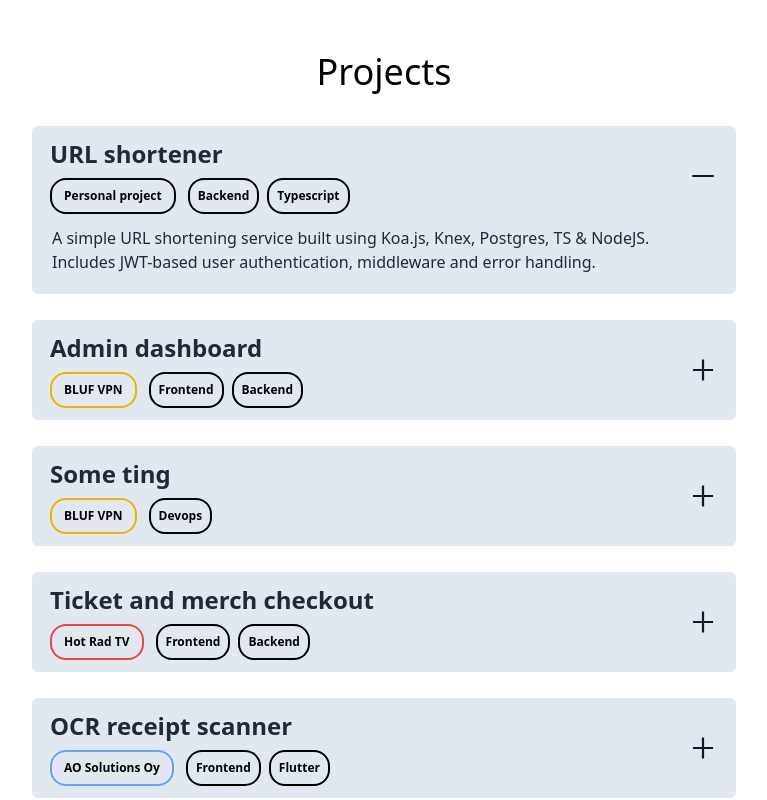
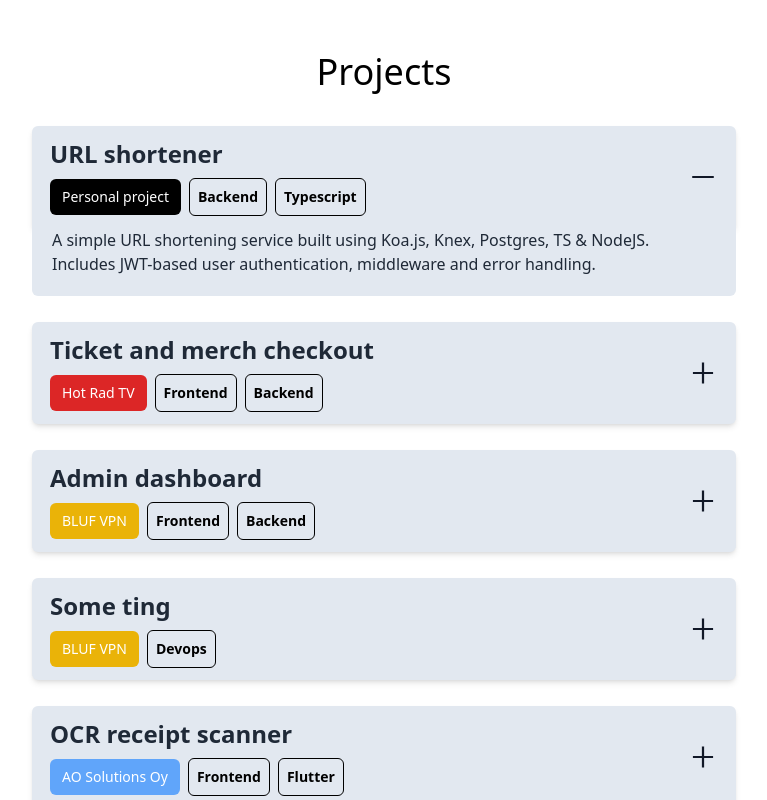
Before and after one commit to mikaelpac/my-portfolio, a Next.js app: page / in a window 1280 px wide. Shown: the part 2400-3200 px from the top of the page, without its empty margins (256-1023 px from the left). Built offline with nearby package versions, Linux system fonts and the light colour scheme.

Commit message:
projects styles fine tuning

```diff
--- a/src/components/ProjectItem.tsx
+++ b/src/components/ProjectItem.tsx
@@ -35,21 +35,19 @@ const ProjectItem: React.FC<ProjectItemProps> = ({
 
   return (
     <div className="pt-[10px] mb-4">
-      <div className={`bg-slate-200 py-[12px] px-[18px] flex justify-between rounded-md  items-center cursor-pointer ${open ? "rounded-b-none" : ""}`} onClick={handleClick}>
-        <div className="">
+      <div className={`bg-slate-200 dark:bg-slate-300 py-[12px] px-[18px] shadow-md dark:shadow-none flex justify-between rounded-md  items-center cursor-pointer ${open ? "rounded-b-none" : ""}`} onClick={handleClick}>
+        <div className="w-full">
           <p className="md:text-2xl text-xl text-gray-800 font-semibold select-none">{title}</p>
-          <div className="">
-          <p className={`text-xs text- mt-2 font-semibold select-none text-center px-3 py-2 rounded-2xl  border-[2px] border-solid inline-block text-black`} style={{borderColor: colorCode}}>{workPlace}</p>
-          <p className={` ml-3 text-xs text- mt-2 font-semibold select-none text-center px-2 py-2 rounded-2xl border-solid border-black  border-[2px] inline-block text-black `}>{technology}</p>
-          {secondaryTechnology && <p className={` ml-2 text-xs text- mt-2 font-semibold select-none text-center px-2 py-2 rounded-2xl border-solid border-black  border-[2px] inline-block text-black`}>{secondaryTechnology}</p>}
-          </div>
+          <p className={`text-sm mt-2 font-normal select-none text-center px-3 py-2 rounded-md  inline-block text-white `} style={{backgroundColor: colorCode}}>{workPlace}</p>
+          <p className={` ml-2 text-sm mt-2 font-semibold select-none text-center px-2 py-2 rounded-md border-solid border-black  border-[1px] inline-block text-black `}>{technology}</p>
+          {secondaryTechnology && <p className={` ml-2 text-sm  mt-2 font-semibold select-none text-center px-2 py-2 rounded-md border-solid border-black  border-[1px] inline-block text-black`}>{secondaryTechnology}</p>}
           </div>
         <div className="text-[30px]">
           {open ? <AiOutlineMinus className="fill-gray-900"/> : <AiOutlinePlus className="fill-gray-900"/>}
         </div>
       </div>
       <Collapse isOpened={open}>
-        <div className={`bg-slate-200 px-[20px] pb-[20px] rounded-md text-gray-800  ${open ? "rounded-t-none" : ""}`}>{description}</div>
+        <div className={`bg-slate-200 dark:bg-slate-300 px-[20px] pb-[20px] rounded-md text-gray-800  ${open ? "rounded-t-none" : ""}`}>{description}</div>
       </Collapse>
     </div>
   );
--- a/src/data/projectsData.tsx
+++ b/src/data/projectsData.tsx
@@ -19,6 +19,15 @@ const projectsData: Project[] = [
 
     },
     {
+        title: "Ticket and merch checkout",
+        workPlace: "Hot Rad TV",
+        technology: "Frontend",
+        secondaryTechnology: "Backend",
+        description: "Lorem ipsum dolor sit amet, consectetur adipiscing elit. Vestibulum odio elit, rutrum eget tempor eget, lobortis vel ligula. Curabitur pellentesque ut eros id ultrices. Integer eu lorem vitae quam viverra luctus. In hac habitasse platea dictumst.",
+        colorCode: "#dc2626",
+
+    },
+    {
         title: "Admin dashboard",
         workPlace: "BLUF VPN",
         technology: "Frontend",
@@ -37,15 +46,6 @@ const projectsData: Project[] = [
 
     },
     {
-        title: "Ticket and merch checkout",
-        workPlace: "Hot Rad TV",
-        technology: "Frontend",
-        secondaryTechnology: "Backend",
-        description: "Lorem ipsum dolor sit amet, consectetur adipiscing elit. Vestibulum odio elit, rutrum eget tempor eget, lobortis vel ligula. Curabitur pellentesque ut eros id ultrices. Integer eu lorem vitae quam viverra luctus. In hac habitasse platea dictumst.",
-        colorCode: "#ef4444",
-
-    },
-    {
         title: "OCR receipt scanner",
         workPlace: "AO Solutions Oy",
         technology: "Frontend",
```
